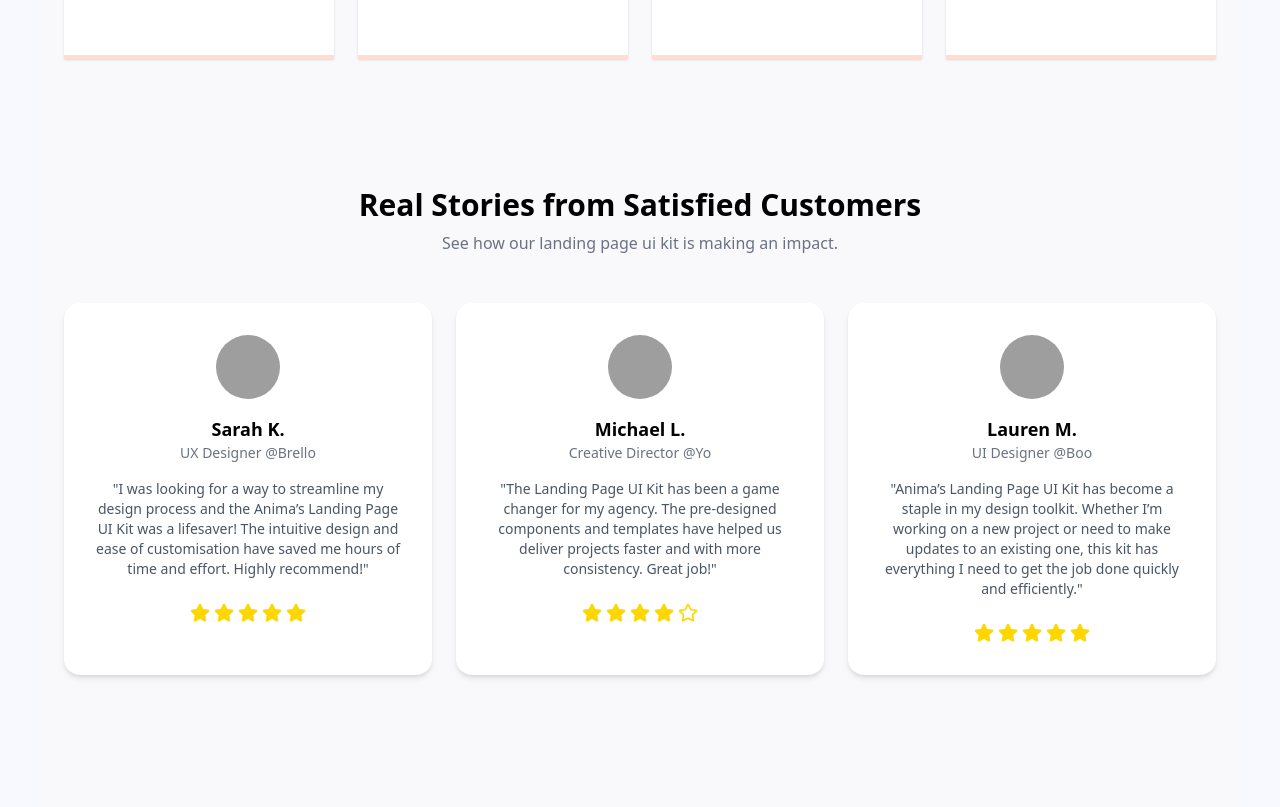
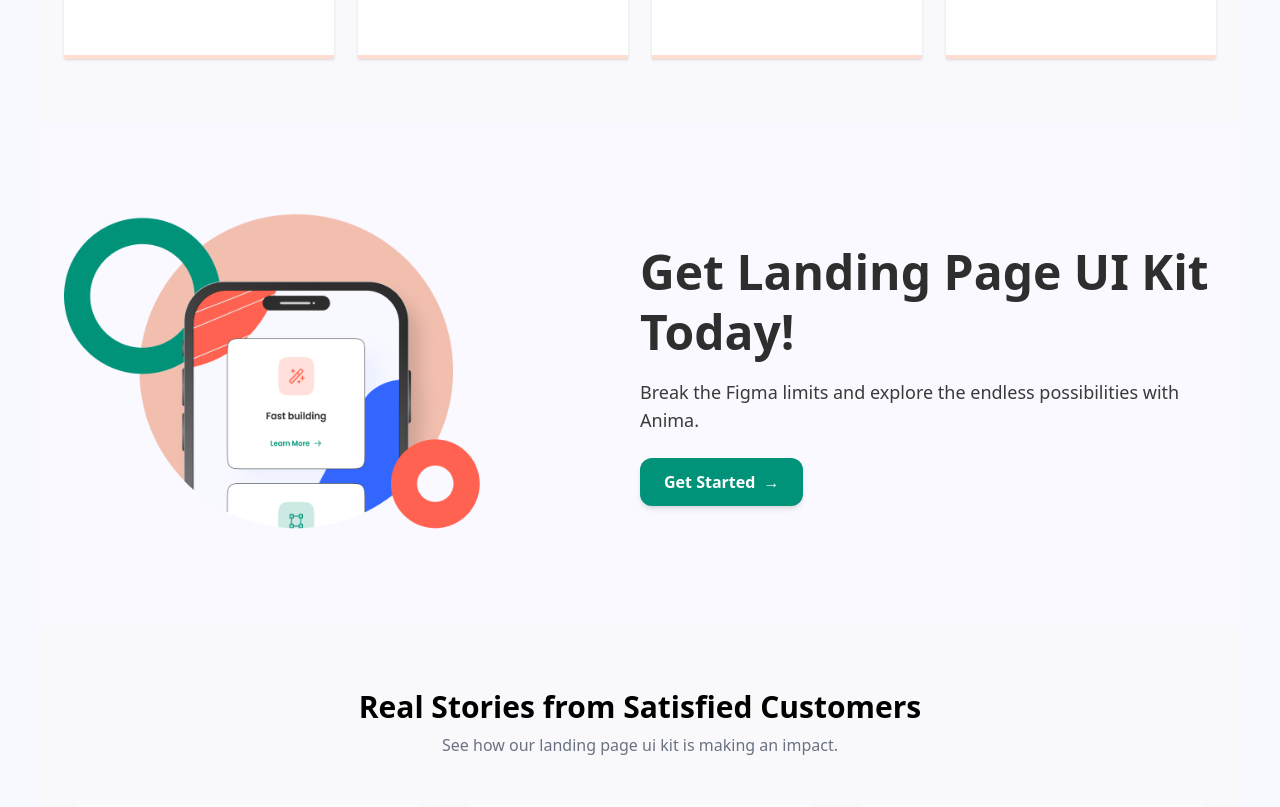
Before and after one commit to arafay493/Landing-Page, a Next.js app: page / in a window 1280 px wide. Shown: the part 2000-2807 px from the top of the page. Built offline with nearby package versions, Linux system fonts and the light colour scheme; grey boxes are pictures that could not be loaded.

Commit message:
HeroSectionV2 done.

```diff
--- /dev/null
+++ b/components/HeroSectionV2.jsx
@@ -0,0 +1,34 @@
+import React from "react";
+
+const HeroSectionV2 = () => {
+  return (
+    <div className="bg-[#F9F9FF] flex justify-center items-center py-16 px-6">
+      <div className="max-w-7xl w-full flex flex-col lg:flex-row items-center justify-between gap-10 relative">
+        {/* Left - Image */}
+        <div className="relative w-full max-w-md flex justify-center">
+          <img
+            src="/images/banner2_img.png"
+            alt="Phone Mockup"
+            className="h-auto rounded-2xl"
+          />
+        </div>
+
+        {/* Right - Text content */}
+        <div className="max-w-xl text-center lg:text-left">
+          <h1 className="text-4xl lg:text-5xl font-bold text-[#2E2E2E] leading-tight">
+            Get Landing Page UI Kit Today!
+          </h1>
+          <p className="text-[#3A3A3A] mt-4 text-lg">
+            Break the Figma limits and explore the endless possibilities with
+            Anima.
+          </p>
+          <button className="mt-6 bg-[#009379] hover:bg-emerald-700 text-white font-semibold py-3 px-6 rounded-xl shadow-md flex items-center gap-2">
+            Get Started <span>→</span>
+          </button>
+        </div>
+      </div>
+    </div>
+  );
+};
+
+export default HeroSectionV2;
--- a/pages/index.js
+++ b/pages/index.js
@@ -12,6 +12,7 @@ import TestimonialsSection from "@/components/TestimonialsSection";
 import TeamSection from "@/components/TeamSection";
 import ContactSection from "@/components/ContactSection";
 import HeroSection from "@/components/HeroSection";
+import HeroSectionV2 from "@/components/HeroSectionV2";
 
 const geistSans = Geist({
   variable: "--font-geist-sans",
@@ -31,6 +32,7 @@ export default function Home() {
       <SlideShow />
       <FeaturesSection />
       <MetricsSection />
+      <HeroSectionV2 />
       <TestimonialsSection />
       <PricingSection />
       <TeamSection />
```
